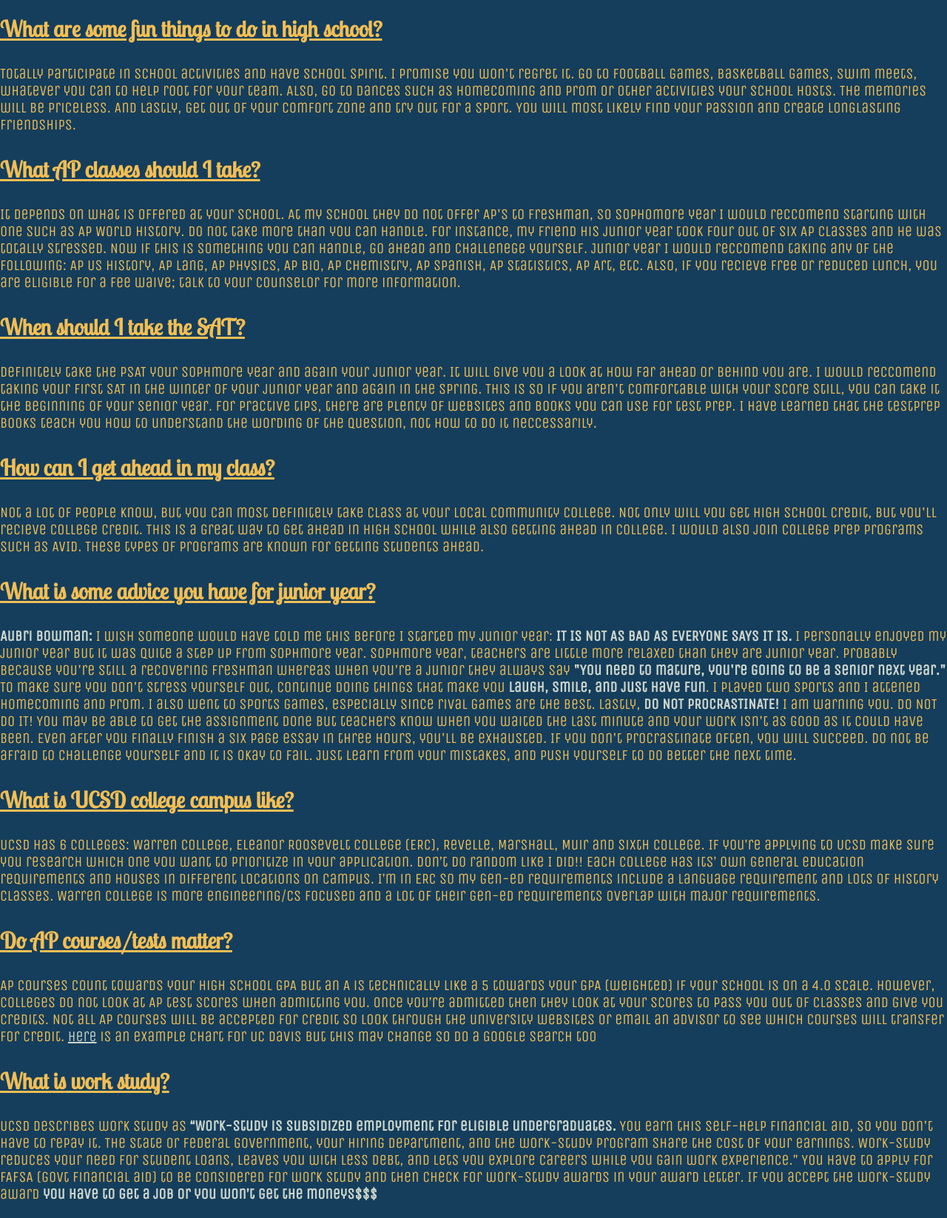
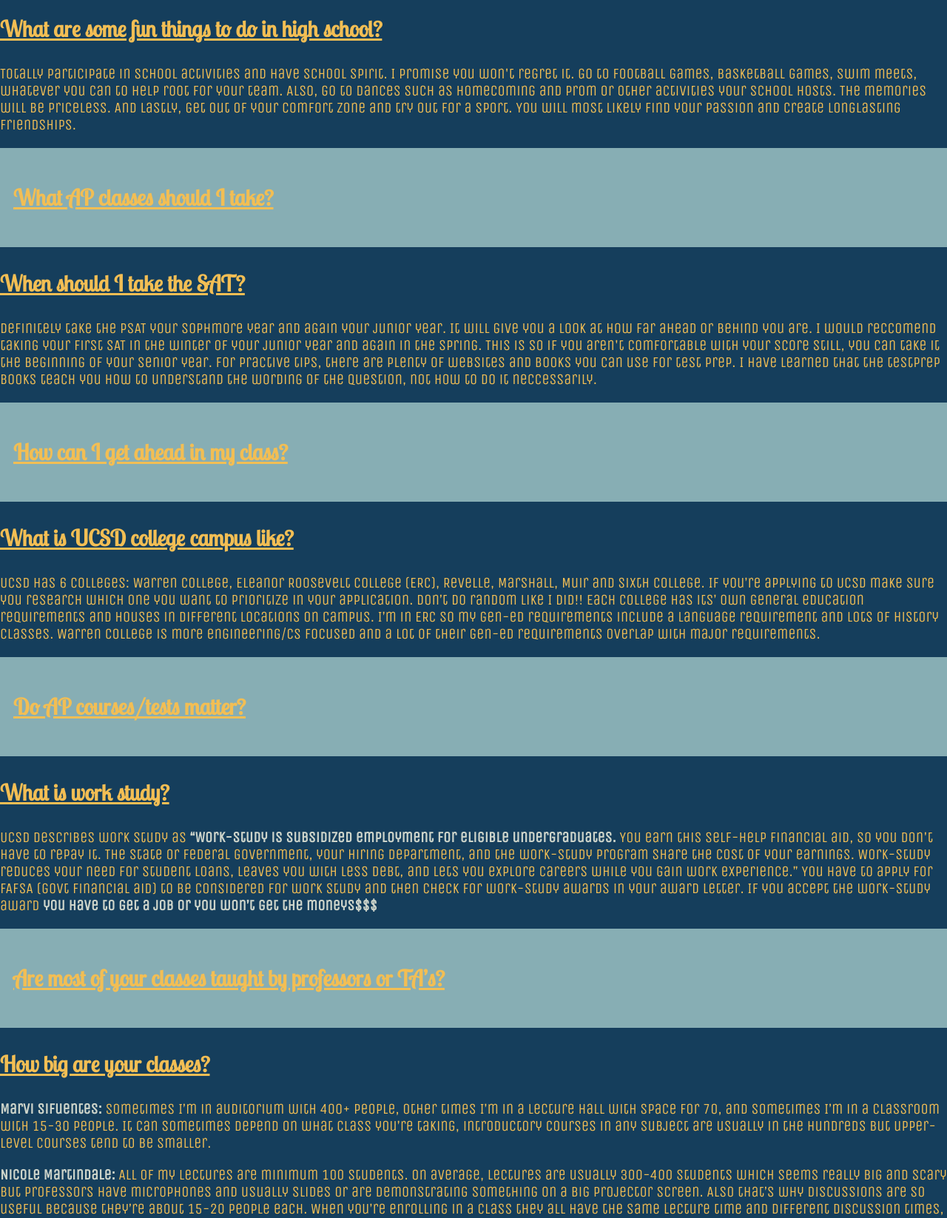
Before and after one commit to KarinaMontiel/finalproject, a PHP site: page /FAQ.html in a window 1280 px wide. Shown: the part 283-1929 px from the top of the page at 74% size. Run offline with PHP 8.4, Linux system fonts and the light colour scheme.

Commit message:
collapsible bar added to FAQ

```diff
--- a/FAQ.html
+++ b/FAQ.html
@@ -2,10 +2,12 @@
 <html>
   <head>
     <link rel="stylesheet" href="karina.css">
+    <script src="karina.js"></script>
     <link href="https://fonts.googleapis.com/css?family=Abril+Fatface|Lobster+Two|Unica+One" rel="stylesheet">
     <link href="https://fonts.googleapis.com/css?family=Monoton" rel="stylesheet">
     <link href="https://fonts.googleapis.com/css?family=Monoton|Poiret+One" rel="stylesheet">
     <meta name="viewport" content="width=device-width, initial-scale=1">
+
 
 
     <style>
@@ -112,6 +114,30 @@
           .sidenav {padding-top: 15px;}
           .sidenav a {font-size: 15px;}
         } */
+
+        .collapsible {
+            background-color:  #87aeb4;
+            color: #f2be54;
+            cursor: pointer;
+            padding: 18px;
+            width: 100%;
+            border: none;
+            text-align: left;
+            outline: none;
+            font-size: 15px;
+        }
+
+        .active, .collapsible:hover {
+            background-color:  #cdd4ca;
+        }
+
+        .content {
+            padding: 0 18px;
+            display: none;
+            overflow: hidden;
+            background-color: #153e5c;
+        }
+
     </style>
 
   </head>
@@ -160,7 +186,6 @@
             document.body.scrollTop = 0;
             document.documentElement.scrollTop = 0;
         }
-
       </script>
 
       <div class="topnav">
@@ -218,19 +243,34 @@
         <h3>What are some fun things to do in high school?</h3>
           <p class="answers">
             Totally participate in school activities and have school spirit. I promise you won't regret it. Go to football games, basketball games, swim meets, whatever you can to help root for your team. Also, go to dances such as homecoming and prom or other activities your school hosts. The memories will be priceless. And lastly, get out of your comfort zone and try out for a sport. You will most likely find your passion and create longlasting friendships.</p>
-        <h3>What AP classes should I take?</h3>
-          <p class="answers">
-            It depends on what is offered at your school. At my school they do not offer AP's to freshman, so sophomore year I would reccomend starting with one such as AP World History. Do not take more than you can handle. For instance, my friend his junior year took four out of six AP classes and he was totally stressed. Now if this is something you can handle, go ahead and challenege yourself. Junior year I would reccomend taking any of the following: AP US History, AP Lang, AP Physics, AP Bio, AP Chemistry, AP Spanish, AP Statistics, AP Art, etc. Also, if you recieve free or reduced lunch, you are eligible for a fee waive; talk to your counselor for more information.</p>
+
+            <p></p>
+            <button class="collapsible"><h3>What AP classes should I take?</h3></button>
+            <div class="content answers">
+              <p>
+                It depends on what is offered at your school. At my school they do not offer AP's to freshman, so sophomore year I would reccomend starting with one such as AP World History. Do not take more than you can handle. For instance, my friend his junior year took four out of six AP classes and he was totally stressed. Now if this is something you can handle, go ahead and challenege yourself. Junior year I would reccomend taking any of the following: AP US History, AP Lang, AP Physics, AP Bio, AP Chemistry, AP Spanish, AP Statistics, AP Art, etc. Also, if you recieve free or reduced lunch, you are eligible for a fee waive; talk to your counselor for more information.
+              </p>
+            </div>
+
+
         <h3>When should I take the SAT?</h3>
           <p class="answers">
             Definitely take the PSAT your sophmore year and again your junior year. It will give you a look at how far ahead or behind you are. I would reccomend taking your first SAT in the winter of your junior year and again in the spring. This is so if you aren't comfortable with your score still, you can take it the beginning of your senior year. For practive tips, there are plenty of websites and books you can use for test prep. I have learned that the testprep books teach you how to understand the wording of the question, not how to do it neccessarily.</p>
-        <h3>How can I get ahead in my class?</h3>
-          <p class="answers">
-            Not a lot of people know, but you can most definitely take class at your local community college. Not only will you get high school credit, but you'll recieve college credit. This is a great way to get ahead in high school while also getting ahead in college. I would also join college prep programs such as AVID. These types of programs are known for getting students ahead.</p>
-        <h3>What is some advice you have for junior year?</h3>
+
+
+            <p></p>
+            <button class="collapsible"><h3>How can I get ahead in my class?</h3></button>
+            <div class="content answers">
+              <p>
+                Not a lot of people know, but you can most definitely take class at your local community college. Not only will you get high school credit, but you'll recieve college credit. This is a great way to get ahead in high school while also getting ahead in college. I would also join college prep programs such as AVID. These types of programs are known for getting students ahead.
+            </p>
+            </div>
+        <!-- <h3>What is some advice you have for junior year?</h3>
           <p class="answers">
             <strong>Aubri Bowman:</strong>
-              I wish someone would have told me this before I started my junior year: <strong>IT IS NOT AS BAD AS EVERYONE SAYS IT IS.</strong> I personally enjoyed my junior year but it was quite a step up from sophmore year. Sophmore year, teachers are little more relaxed than they are junior year. Probably because you're still a recovering freshman whereas when you're a junior they always say <strong>"You need to mature, you're going to be a senior next year."</strong> To make sure you don't stress yourself out, continue doing things that make you <strong>laugh, smile, and just have fun</strong>. I played two sports and I attened homecoming and prom. I also went to sports games, especially since rival games are the best. Lastly, <strong>DO NOT PROCRASTINATE!</strong> I am warning you. DO NOT DO IT! You may be able to get the assignment done but teachers know when you waited the last minute and your work isn't as good as it could have been. Even after you finally finish a six page essay in three hours, you'll be exhausted. If you don't procrastinate often, you will succeed. Do not be afraid to challenge yourself and it is okay to fail. Just learn from your mistakes, and push yourself to do better the next time.</p>
+              I wish someone would have told me this before I started my junior year: <strong>IT IS NOT AS BAD AS EVERYONE SAYS IT IS.</strong> I personally enjoyed my junior year but it was quite a step up from sophmore year. Sophmore year, teachers are little more relaxed than they are junior year. Probably because you're still a recovering freshman whereas when you're a junior they always say <strong>"You need to mature, you're going to be a senior next year."</strong> To make sure you don't stress yourself out, continue doing things that make you <strong>laugh, smile, and just have fun</strong>. I played two sports and I attened homecoming and prom. I also went to sports games, especially since rival games are the best. Lastly, <strong>DO NOT PROCRASTINATE!</strong> I am warning you. DO NOT DO IT! You may be able to get the assignment done but teachers know when you waited the last minute and your work isn't as good as it could have been. Even after you finally finish a six page essay in three hours, you'll be exhausted. If you don't procrastinate often, you will succeed. Do not be afraid to challenge yourself and it is okay to fail. Just learn from your mistakes, and push yourself to do better the next time.
+            </p> -->
+
         <h3> What is UCSD college campus like?</h3>
           <p class="answers">
             UCSD has 6 colleges: Warren College, Eleanor Roosevelt College (ERC), Revelle,
@@ -242,8 +282,11 @@
             Warren College is more engineering/CS focused and a lot of their gen-ed
              requirements overlap with major requirements.
           </p>
-        <h3>Do AP courses/tests matter? </h3>
-          <p class="answers">
+
+          <p></p>
+          <button class="collapsible"><h3>Do AP courses/tests matter? </h3></button>
+          <div class="content answers">
+            <p>
                 AP courses count towards your high school GPA but an A is technically
                 like a 5 towards your GPA (weighted) if your school is on a 4.0 scale.
                 However, colleges do not look at AP test scores when admitting you.
@@ -253,8 +296,10 @@
                 see which courses will transfer for credit.
                 <a href="https://local-resources.ucdavis.edu/local_resources/docs/APIBCharts/APCurrent.pdf">Here</a> is an example chart
                 for UC Davis but this may change so do a Google Search too
+          </p>
+        </div>
 
-          </p>
+
         <h3> What is work study? </h3>
           <p class="answers">
             UCSD describes work study as
@@ -270,9 +315,11 @@
             <strong>you have to get a job or you won’t get the moneys$$$</strong>
 
           </p>
-        <h3>Are most of your classes taught by professors or TA’s? </h3>
-          <p class="answers">
-            <strong>Marivi Sifuentes:</strong>
+
+          <p></p>
+          <button class="collapsible"><h3>Are most of your classes taught by professors or TA’s?</h3></button>
+          <div class="content answers">
+            <p>  <strong>Marivi Sifuentes:</strong>
                Courses that don’t have a discussion (like Calculus or English) are usually taught by professors or Graduate Student Instructors (GSI).
             Lectures are always led by professors but if a lecture has a lab or a discussion that is usually led by GSI. In some cases I have had TAs
             (undergrads) lead but usually these sections aren’t as helpful because of their lack of experience. I would suggest that you use Rate My Professor
@@ -283,6 +330,9 @@
             All of my classes have lectures and discussions. So lectures are either Monday, Wednesday, Friday or Tuesday, Thursday and discussions
             for each of these classes are once a week. Lectures are taught by professors/lecturers and discussions are led by TA’s/tutors who are usually graduate students.
           </p>
+        </div>
+
+
         <h3>How big are your classes? </h3>
           <p class="answers">
             <strong>Marvi Sifuentes:</strong>
@@ -304,9 +354,11 @@
             In discussions, the TA usually reviews what was brought up in lecture
             that week and answers any questions.
           </p>
-        <h3>Is it popular to study abroad?</h3>
-          <p class="answers">
-            <strong>Marivi Sifuentes: </strong>
+
+          <p></p>
+          <button class="collapsible"><h3>Is it popular to study abroad?</h3></button>
+          <div class="content answers">
+            <p>  <strong>Marivi Sifuentes: </strong>
               Very! There are companies that provide opportunities but I
               would recommend that you speak with an advisor before signing up
               just so you can be completely sure that the courses will transfer to
@@ -319,6 +371,10 @@
                there’s a lot of resources on campus for scholarships and information.
               <a href="https://studyabroad.ucsd.edu/">Here</a> is a resource for UCSD's program.
            </p>
+          </div>
+
+
+
           <!-- <h3> In what ways is Studying Abroad beneficial?</h3>
           <p class="answers">
             <strong> By studying abroad students will have the opportunity to
@@ -357,14 +413,16 @@
                comfortable so you can focus but not to the point where you want to sleep.
 
              </p>
-
-             <h3>Do colleges allow students to switch majors?</h3>
-               <p class="answers">
-                 <strong>Khai'Aira:</strong>
+             <p></p>
+             <button class="collapsible"><h3>Do colleges allow students to switch majors?</h3></button>
+             <div class="content answers">
+               <p><strong>Khai'Aira:</strong>
                  Colleges in fact do allow students to switch their majors.
                  Studies find that students switch their majors at least once,if not multiple times.
                  With that being said it is best to choose a college that offer multiple majors that interest you.
               </p>
+             </div>
+
 
                <h3>What are the GED requirements when it comes to applying to college?</h3>
                  <p class="answers">
@@ -375,15 +433,19 @@
                    are best for you to take.
                  </p>
 
-                 <h3>How do you save more money?</h3>
-                   <p class="answers">
-                     <strong>Khai'Aira:</strong>
+                 <p></p>
+                 <button class="collapsible"><h3>How do you save more money?</h3></button>
+                 <div class="content answers">
+                   <p><strong>Khai'Aira:</strong>
                      Saving money can be hard. In order to save money build yourself an emergency fund.
                      This should be money you save just in case your running low plus,its always good
                      to have some money put up to the side because you never know what could happen.
                      It would also help if you create a budget for yourself and try your hardest not to go over that budget.
                      You can limit spending money by deciding whether or not you NEED or WANT whatever it is you are trying to purchase.
                      If you do these three things you should see yourself saving more money rather than spending it.
+                  </p>
+                 </div>
+
 
                      <h3>What are the acceptance rates of popular universities?</h3>
                        <p class="answers">
@@ -435,15 +497,37 @@
                          <b>
                            32.8%.
                          </b>
-                   <h3>Do grades matter in college?</h3>
-                     <p class="answers">
-                       <strong>Karina:</strong>
+
+
+
+               <p></p>
+               <button class="collapsible"><h3>Do grades matter in college?</h3></button>
+               <div class="content answers">
+                 <p><strong>Karina:</strong>
                 Grades are definitely important in college so that you can actually graduate.
                 Moreover, grades do affect some of the jobs you can apply for during and
                 even after college. Generally, if you maintain a 3.0 GPA or higher you shouldn't
                 worry. Although the 3.0 GPA is good if you are looking to stand out as an applicant
                 at a new job that may be competitive you should aim higher with your grades, and
-                      be able to apply anywhere without feeling self conscious about sending in your transcript.
-                     </p>
+                be able to apply anywhere without feeling self conscious about sending in your transcript.</p>
+               </div>
+
+                     <script>
+                   var coll = document.getElementsByClassName("collapsible");
+                   var i;
+
+                   for (i = 0; i < coll.length; i++) {
+                       coll[i].addEventListener("click", function() {
+                           this.classList.toggle("active");
+                           var content = this.nextElementSibling;
+                           if (content.style.display === "block") {
+                               content.style.display = "none";
+                           } else {
+                               content.style.display = "block";
+                           }
+                       });
+                   }
+                   </script>
+
     </body>
 <html>
--- a/karina.css
+++ b/karina.css
@@ -100,3 +100,33 @@ img{
 .blue{
   color:#cdd4ca;
 }
+
+
+
+/* Style the button that is used to open and close the collapsible content */
+.collapsible {
+  background-color: #eee;
+  color: #444;
+  cursor: pointer;
+  padding: 18px;
+  width: 100%;
+  border: none;
+  text-align: left;
+  outline: none;
+  font-size: 15px;
+}
+
+/* Add a background color to the button if it is clicked on (add the .active class with JS), and when you move the mouse over it (hover) */
+.active, .collapsible:hover {
+  background-color: #ccc;
+}
+
+/* Style the collapsible content. Note: hidden by default */
+.content {
+    padding: 0 18px;
+    display: none;
+    /* max-height: 0; */
+    overflow: hidden;
+    /* transition: max-height 0.2s ease-out; */
+    background-color: #f1f1f1;
+}
--- a/studentlocos.js
+++ /dev/null
@@ -1 +0,0 @@
-var mymap = L.map('mapid').setView([37.7749, 122.4194], 13);
```
Also changed, not shown: karina.js (added, +14 -0 lines), testbutton.html (added, +72 -0 lines). Lines whose indentation alone changed are shown as unchanged.
